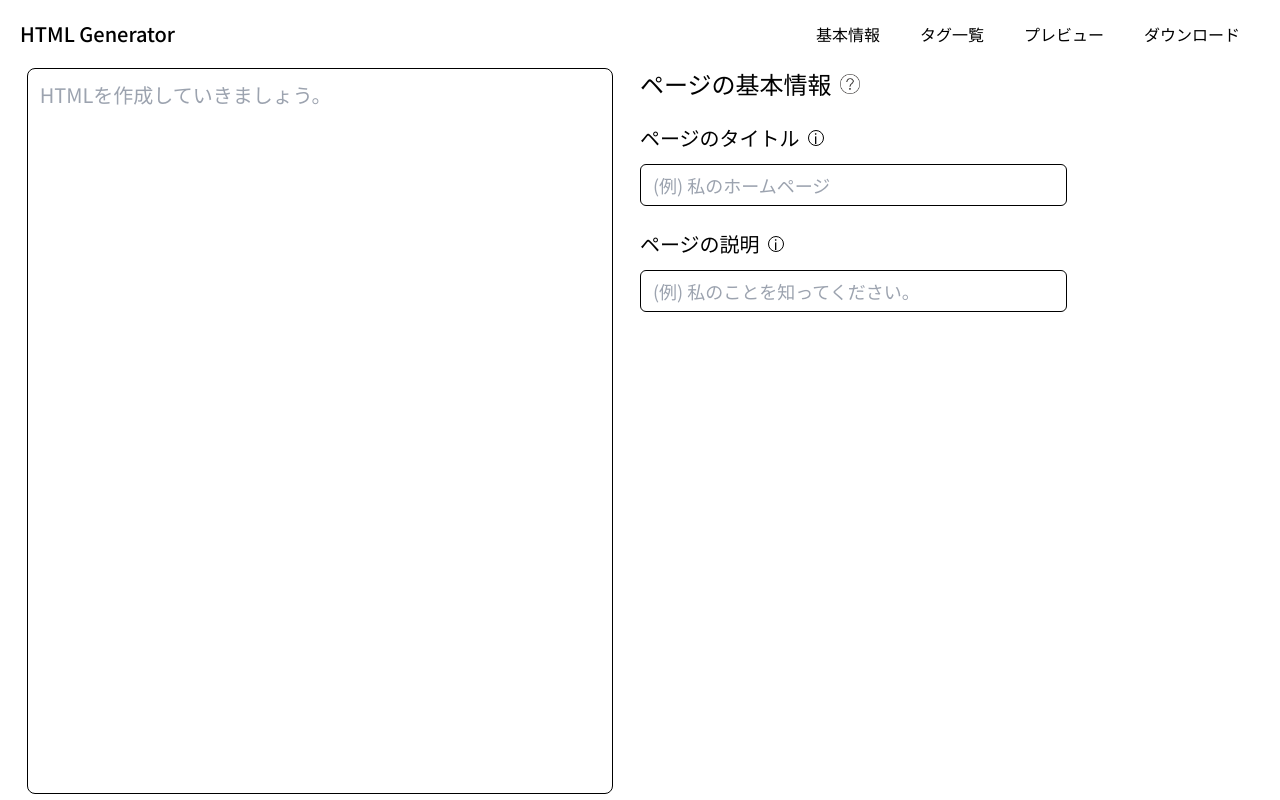
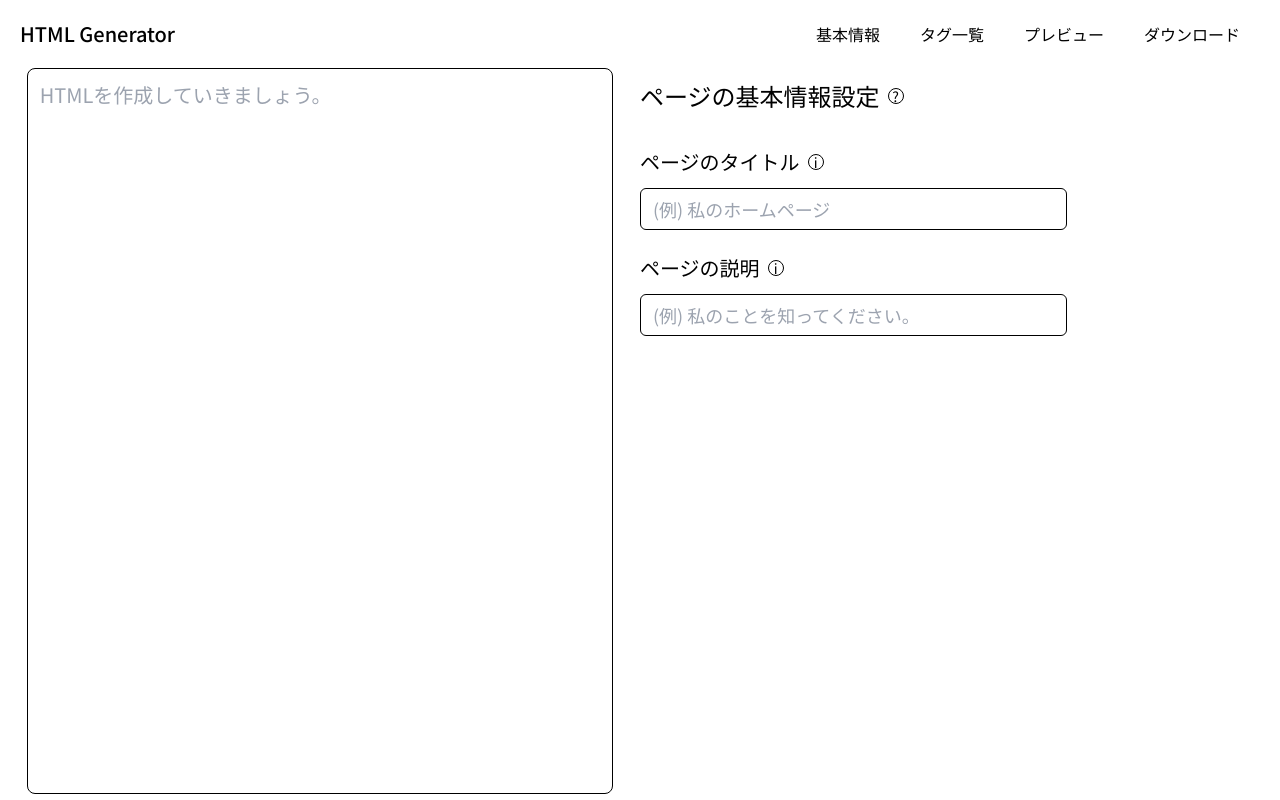
Before and after one commit to kazu51-gh/html-generator, a Next.js app: page / in a window 1280 px wide. Built offline with nearby package versions, Linux system fonts and the light colour scheme.

Commit message:
componentization of page heading text

```diff
--- a/src/components/basicSetting.tsx
+++ b/src/components/basicSetting.tsx
@@ -1,9 +1,6 @@
 import { Dispatch, FC, SetStateAction } from "react";
-import { basePath } from "../../next.config";
-import path from "path";
 import Setting from "@/components/input/pageSetting/setting";
-
-const BASE_PATH = basePath ? basePath : '';
+import PageTitle from "@/components/headings/pageTitle";
 
 type Props = {
   pageTitle: string;
@@ -16,16 +13,7 @@ const BasicSetting: FC<Props> = ({ pageTitle, setPageTitle, pageDescription, set
 
   return(
     <div>
-      <div className="flex">
-        <h2 className="mr-2 text-2xl">ページの基本情報</h2>
-        <div className="flex items-center">
-          <img
-            alt="question_mark"
-            className="cursor-pointer h-5 w-5"
-            src={path.join(BASE_PATH, "question-mark.png")}
-          />
-        </div>
-      </div>
+      <PageTitle title="ページの基本情報設定" />
       <Setting
         setSetting={setPageTitle}
         placeholder="(例) 私のホームページ"
--- /dev/null
+++ b/src/components/headings/pageTitle.tsx
@@ -0,0 +1,16 @@
+import { FC } from "react";
+
+type Props = {
+  title: string;
+}
+
+const PageTitle: FC<Props> = ({ title }) => {
+  return(
+    <div className="flex">
+      <h2 className="my-3 mr-2 text-2xl">{title}</h2>
+      <div className="border border-black cursor-pointer leading-[14px] my-5 text-center text-sm rounded-full h-4 w-4 dark:border-white">?</div>
+    </div>
+  );
+}
+
+export default PageTitle;
--- a/src/components/htmlDownload.tsx
+++ b/src/components/htmlDownload.tsx
@@ -1,9 +1,6 @@
 import { FC } from "react";
-import { basePath } from "../../next.config";
 import { GenerateHTML } from "@/generateHTML/generateHTML";
-import path from "path";
-
-const BASE_PATH = basePath ? basePath : '';
+import PageTitle from "@/components/headings/pageTitle";
 
 type Props = {
   pageTitle: string;
@@ -24,16 +21,7 @@ const HtmlDownload:FC<Props> = ({ pageTitle, pageDescription, textareaData }) =>
 
   return(
     <div>
-      <div className="flex">
-        <h2 className="mr-2 text-2xl">HTMLファイルのダウンロード</h2>
-        <div className="flex items-center">
-          <img
-            alt="question_mark"
-            className="cursor-pointer h-5 w-5"
-            src={path.join(BASE_PATH, "question-mark.png")}
-          />
-        </div>
-      </div>
+      <PageTitle title="HTMLファイルのダウンロード" />
       <button
         className="bg-white border border-black font-medium inline-block my-4 px-8 py-4 rounded text-base text-black"
         onClick={() => makeHTML(pageTitle, pageDescription, textareaData)}
--- a/src/components/tagList/tagLists.tsx
+++ b/src/components/tagList/tagLists.tsx
@@ -1,23 +1,11 @@
 import Accordion from "./accordion";
-import { basePath } from "../../../next.config";
-import path from "path";
 import { tagDescription, tagList } from "@/tagData";
-
-const BASE_PATH = basePath ? basePath : '';
+import PageTitle from "@/components/headings/pageTitle";
 
 const TagLists = () => {
   return(
     <div className="h-screen">
-      <div className="flex">
-        <h2 className="mr-2 text-2xl">タグ一覧</h2>
-        <div className="flex items-center">
-          <img
-            alt="question_mark"
-            className="cursor-pointer h-5 w-5"
-            src={path.join(BASE_PATH, "question-mark.png")}
-          />
-        </div>
-      </div>
+      <PageTitle title="タグ一覧" />
       <div className="h-2/3 mt-4 overflow-y-scroll max-w-xl">
         <div className="divide-y divide-gray-100 overflow-hidden rounded-lg border border-gray-200 bg-white shadow-sm">
           <Accordion
--- a/src/components/viewer.tsx
+++ b/src/components/viewer.tsx
@@ -1,9 +1,6 @@
 import { FC } from "react";
-import { basePath } from "../../next.config";
-import path from "path";
 import parse from "html-react-parser";
-
-const BASE_PATH = basePath ? basePath : '';
+import PageTitle from "@/components/headings/pageTitle";
 
 type Props = {
   textareaData: string;
@@ -13,16 +10,7 @@ const Viewer: FC<Props> = ({ textareaData }) => {
 
   return(
     <div className="h-full">
-      <div className="flex">
-        <h2 className="mr-2 text-2xl">プレビュー</h2>
-        <div className="flex items-center">
-          <img
-            alt="question_mark"
-            className="cursor-pointer h-5 w-5"
-            src={path.join(BASE_PATH, "question-mark.png")}
-          />
-        </div>
-      </div>
+      <PageTitle title="プレビュー" />
       <div className="block border border-black h-5/6 mt-3 p-2 w-11/12">
         <div className="default-css">
           {parse(textareaData)}
```
